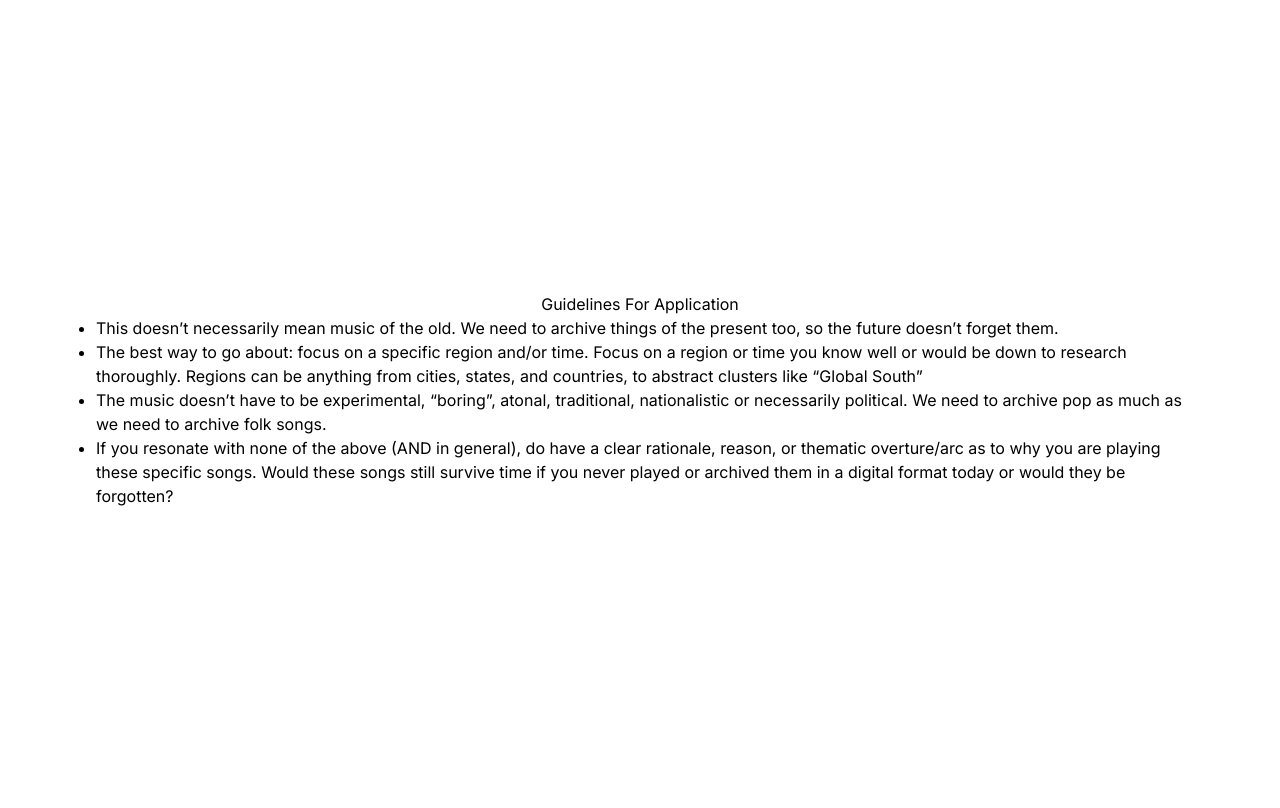
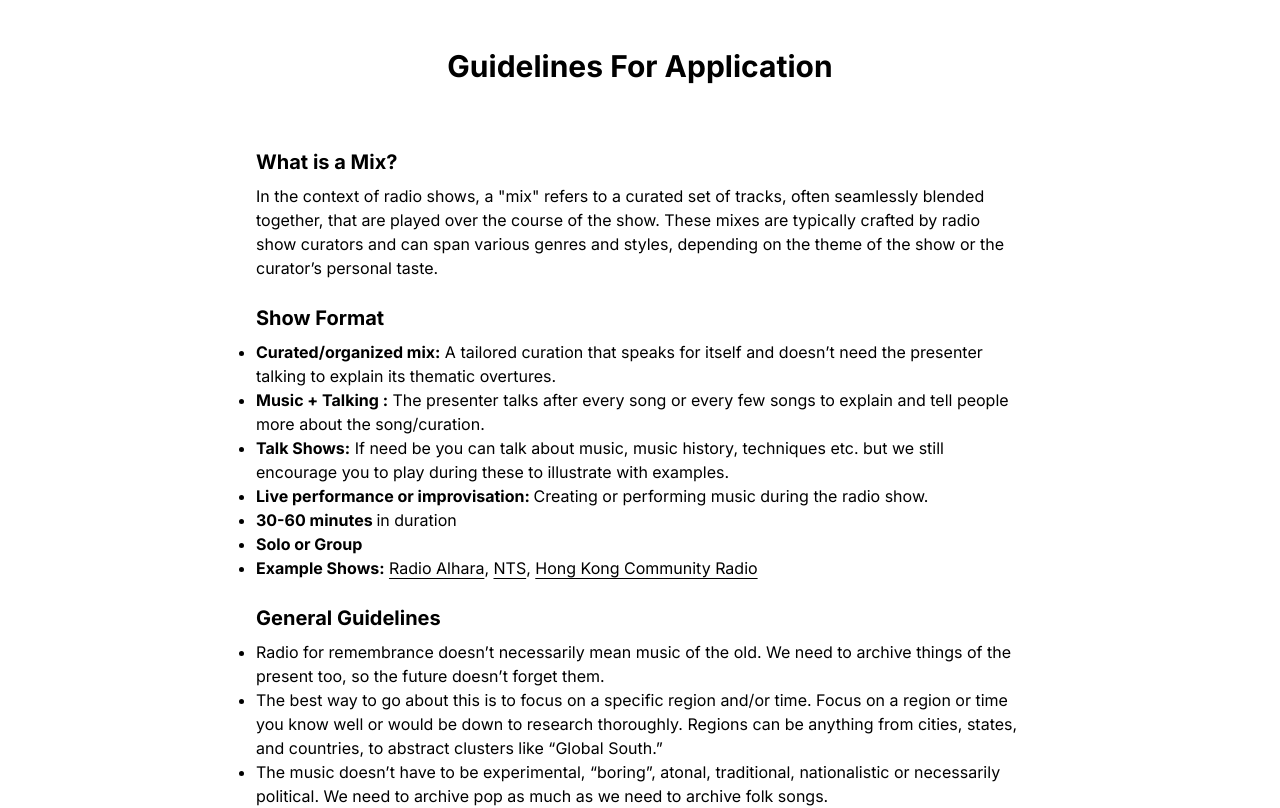
Before and after one commit to AakSin/De.ephem, a Next.js app: page /guidelines in a window 1280 px wide. Shown: the top 808 px of the page. Built offline with nearby package versions, Linux system fonts and the light colour scheme.

Commit message:
added guidelines

```diff
--- a/src/app/apply/page.tsx
+++ b/src/app/apply/page.tsx
@@ -2,7 +2,7 @@ import Image from "next/image";
 
 export default function Apply() {
   return (
-    <main className="flex min-h-screen flex-col items-center justify-between p-12 p-md-24">
+    <main className="flex min-h-screen flex-col items-center justify-between p-24 p-md-12">
       <iframe
         data-tally-src="https://tally.so/r/wLbX4j?transparentBackground=1"
         width="100%"
--- a/src/app/globals.css
+++ b/src/app/globals.css
@@ -31,3 +31,7 @@ body {
     text-wrap: balance;
   }
 }
+li > a {
+  text-decoration: underline;
+  text-underline-offset: 4px;
+}
--- a/src/app/guidelines/page.tsx
+++ b/src/app/guidelines/page.tsx
@@ -2,18 +2,80 @@ import Image from "next/image";
 
 export default function Home() {
   return (
-    <main className="flex min-h-screen flex-col items-center justify-center p-24">
-      <h1>Guidelines For Application</h1>
-      <ul className="list-disc">
+    <main className="flex min-h-screen flex-col items-center py-12 px-64 p-md-12">
+      <h1 className="font-bold text-3xl pb-16">Guidelines For Application</h1>
+      <h2 className="font-bold text-xl text-left w-full pb-2">
+        What is a Mix?
+      </h2>
+      <p className="pb-6">
+        In the context of radio shows, a "mix" refers to a curated set of
+        tracks, often seamlessly blended together, that are played over the
+        course of the show. These mixes are typically crafted by radio show
+        curators and can span various genres and styles, depending on the theme
+        of the show or the curator’s personal taste.
+      </p>
+      <h2 className="font-bold text-xl text-left w-full pb-2">Show Format</h2>
+
+      <ul className="list-disc pb-6">
         <li>
-          This doesn’t necessarily mean music of the old. We need to archive
-          things of the present too, so the future doesn’t forget them.
+          <strong>Curated/organized mix:</strong> A tailored curation that
+          speaks for itself and doesn’t need the presenter talking to explain
+          its thematic overtures.{" "}
+        </li>
+
+        <li>
+          <strong>Music + Talking :</strong> The presenter talks after every
+          song or every few songs to explain and tell people more about the
+          song/curation.{" "}
+        </li>
+
+        <li>
+          <strong>Talk Shows:</strong> If need be you can talk about music,
+          music history, techniques etc. but we still encourage you to play
+          during these to illustrate with examples.{" "}
+        </li>
+
+        <li>
+          <strong>Live performance or improvisation: </strong>Creating or
+          performing music during the radio show.{" "}
+        </li>
+
+        <li>
+          <strong> 30-60 minutes </strong> in duration
         </li>
         <li>
-          The best way to go about: focus on a specific region and/or time.
-          Focus on a region or time you know well or would be down to research
-          thoroughly. Regions can be anything from cities, states, and
-          countries, to abstract clusters like “Global South”
+          <strong>Solo or Group</strong>
+        </li>
+        <li>
+          <strong className="font-bold text-left w-full pb-2">
+            Example Shows:
+          </strong>{" "}
+          <a href="https://www.radioalhara.net/">Radio Alhara</a>,{" "}
+          <a href="https://www.nts.live/shows/phambinho/episodes/phambinho-26th-december-2023">
+            NTS
+          </a>
+          ,{" "}
+          <a href="https://hkcr.live/shows/nu-s3rvo-w-guan-21-03-2024">
+            Hong Kong Community Radio
+          </a>
+        </li>
+      </ul>
+
+      <h2 className="font-bold text-xl text-left w-full pb-2">
+        General Guidelines
+      </h2>
+
+      <ul className="list-disc pb-6">
+        <li>
+          Radio for remembrance doesn’t necessarily mean music of the old. We
+          need to archive things of the present too, so the future doesn’t
+          forget them.
+        </li>
+        <li>
+          The best way to go about this is to focus on a specific region and/or
+          time. Focus on a region or time you know well or would be down to
+          research thoroughly. Regions can be anything from cities, states, and
+          countries, to abstract clusters like “Global South.”{" "}
         </li>
         <li>
           The music doesn’t have to be experimental, “boring”, atonal,
@@ -21,11 +83,24 @@ export default function Home() {
           archive pop as much as we need to archive folk songs.
         </li>
         <li>
-          If you resonate with none of the above (AND in general), do have a
-          clear rationale, reason, or thematic overture/arc as to why you are
-          playing these specific songs. Would these songs still survive time if
-          you never played or archived them in a digital format today or would
-          they be forgotten?
+          If your show doesn’t necessarily fit in with any of the above general
+          guidelines, do have a clear rationale, reason, or thematic
+          overture/arc still as to why you are playing these specific songs.
+          Should these songs be played together in this sequence to illustrate
+          your narrative?{" "}
+        </li>
+        <li>
+          Most importantly play music you like and are passionate about.
+          Researching and finding new forms of music that you would like to
+          preserve/ hold a personal connection. Again, this doesn’t have to be
+          music you know perfectly well and everything about. In fact, use the
+          platform to learn, research and exhibit/share with others.{" "}
+        </li>
+        <li>
+          This is not merely an academic or political exercise or an
+          experimental media practice. In the end, we serve as a platform to
+          enjoy music and create a fun, encouraging, nurturing, learning
+          communal experience first.{" "}
         </li>
       </ul>
     </main>
--- a/src/app/page.tsx
+++ b/src/app/page.tsx
@@ -2,8 +2,6 @@ import Image from "next/image";
 
 export default function Home() {
   return (
-    <main className="flex min-h-screen flex-col items-center justify-between p-24">
-      testing
-    </main>
+    <main className="flex min-h-screen flex-col items-center justify-between p-24"></main>
   );
 }
```
